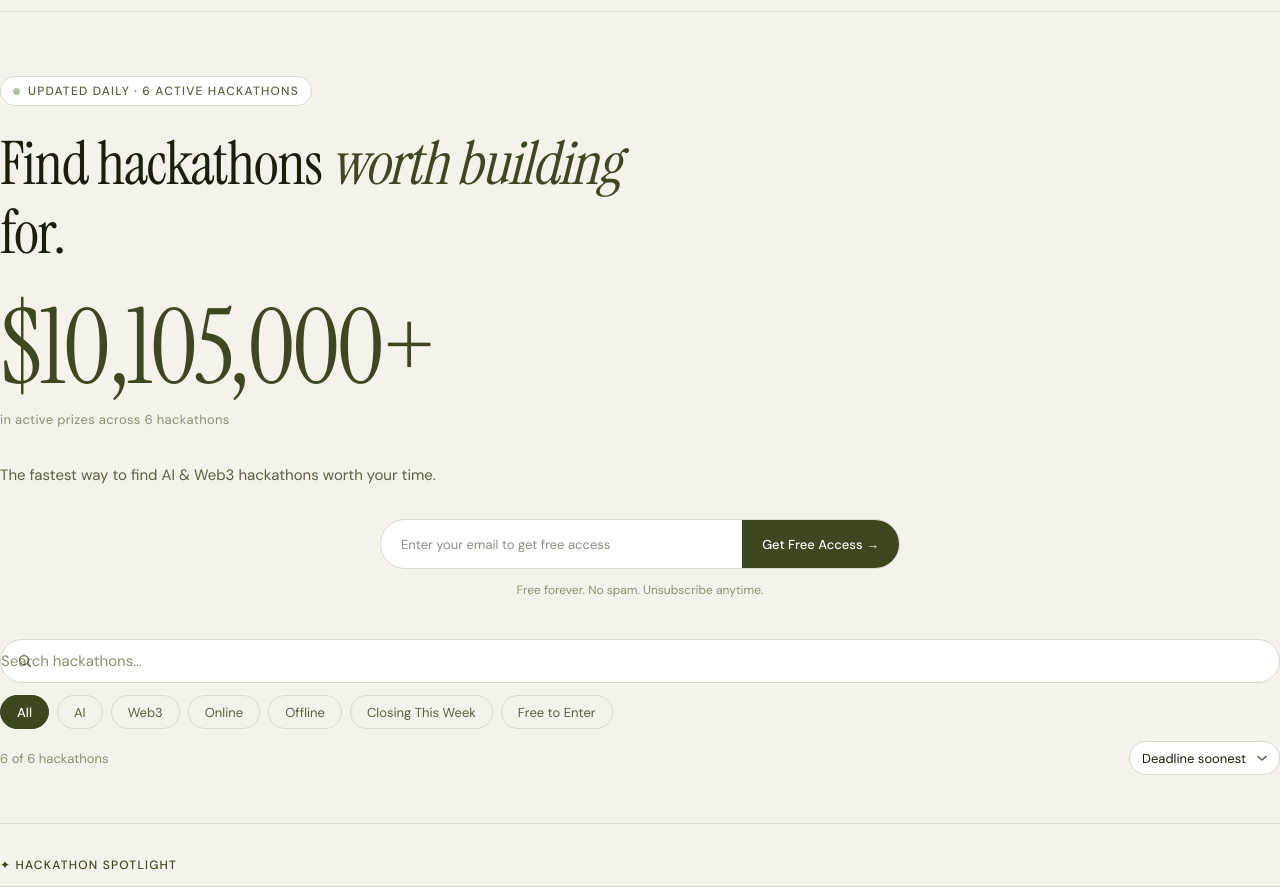
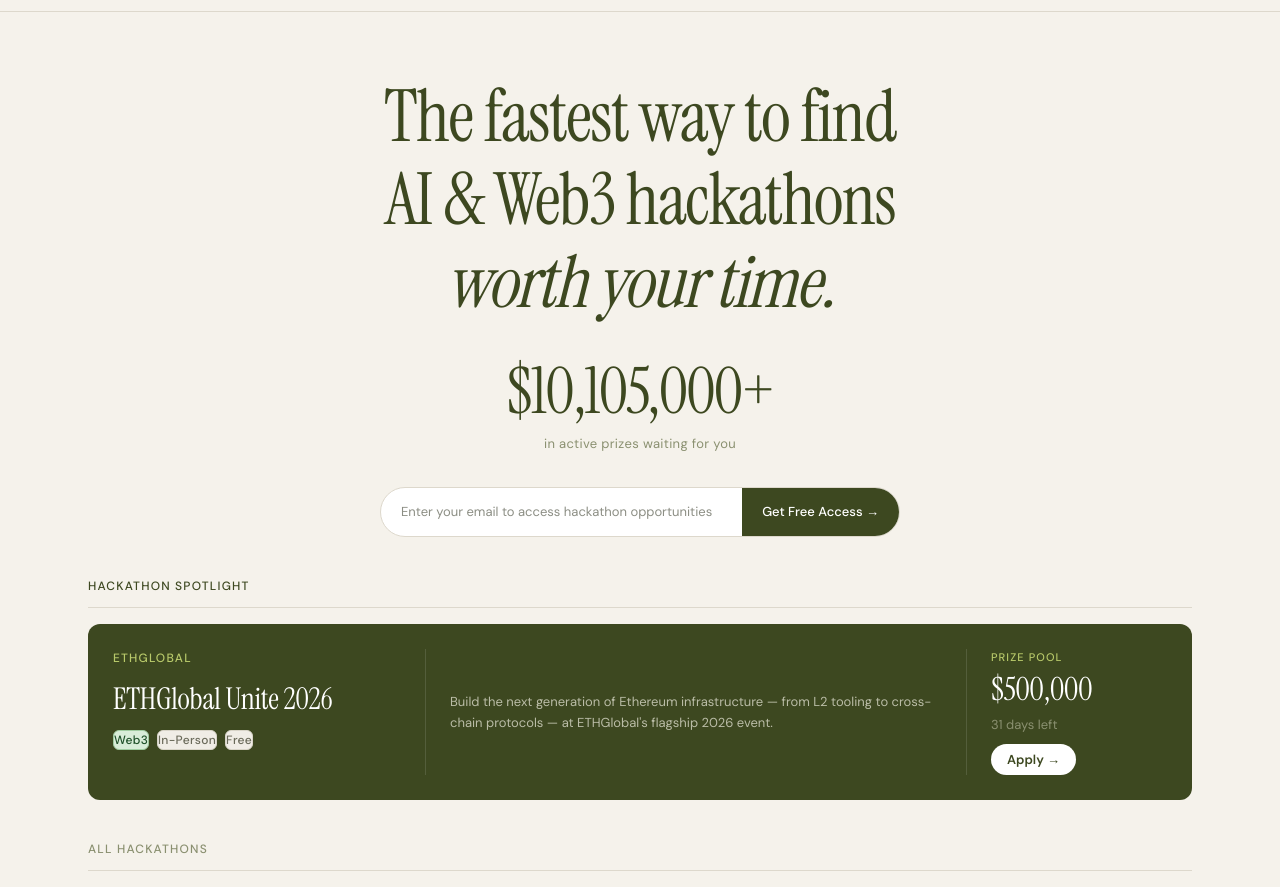
Before and after one commit to Benita2001/Hacklist, a Next.js app: page / in a window 1280 px wide. Shown: the part 84-971 px from the top of the page. Built offline with nearby package versions, Linux system fonts and the light colour scheme.

Commit message:
HackList progress backup

```diff
--- a/src/app/about/page.tsx
+++ b/src/app/about/page.tsx
@@ -59,11 +59,11 @@
           }}
         >
           HackList exists because finding a good hackathon shouldn&apos;t be hard. Devpost,
-          DoraHacks, and Lablab are built for organizers — they&apos;re tools for hosting, not
+          DoraHacks, and Lablab are built for organizers. They&apos;re tools for hosting, not
           discovering. Builders were left hunting across five different sites, missing deadlines,
           and losing track of prize pools. HackList fixes that: one clean list, every active AI
           and Web3 hackathon, sorted by deadline, prize front and center. We are an aggregator,
-          not a platform — every Apply button takes you directly to the original listing.
+          not a platform. Every Apply button takes you directly to the original listing.
         </p>
 
         {/* Value boxes */}
--- a/src/app/newsletter/page.tsx
+++ b/src/app/newsletter/page.tsx
@@ -21,7 +21,7 @@
 
 const whatYouGet = [
   'New hackathons added that week',
-  'Closing soon alerts — never miss a deadline',
+  'Closing soon alerts · never miss a deadline',
   'Prize pool highlights',
 ];
 
--- a/src/app/page.tsx
+++ b/src/app/page.tsx
@@ -1,11 +1,11 @@
 'use client';
 
-import { useState } from 'react';
+import { useState, useEffect, useRef } from 'react';
 import { getAllHackathons, filterHackathons } from '@/lib/data';
 import { FilterState } from '@/lib/types';
 import { PageShell } from '@/components/layout/PageShell';
 import { FilterBar } from '@/components/hackathon/FilterBar';
-import { HackathonGrid } from '@/components/hackathon/HackathonGrid';
+import { HackathonCard } from '@/components/hackathon/HackathonCard';
 
 const allHackathons = getAllHackathons();
 
@@ -15,11 +15,48 @@
   searchQuery:   '',
 };
 
+const sectionLabelStyle = {
+  fontSize:      'var(--text-xs)',
+  fontWeight:    500,
+  letterSpacing: 'var(--tracking-caps)',
+  textTransform: 'uppercase' as const,
+} as const;
+
+function SectionHeader({ children, color }: { children: React.ReactNode; color: string }) {
+  return (
+    <div style={{ marginBottom: 'var(--space-4)' }}>
+      <p style={{ ...sectionLabelStyle, color, marginBottom: 'var(--space-3)' }}>
+        {children}
+      </p>
+      <div style={{ height: '1px', backgroundColor: 'var(--color-border-default)' }} />
+    </div>
+  );
+}
+
 export default function HomePage() {
   const [filters, setFilters]     = useState<FilterState>(initialFilters);
   const [email, setEmail]         = useState('');
   const [submitted, setSubmitted] = useState(false);
   const [emailFocused, setEmailFocused] = useState(false);
+
+  const prizeRef = useRef<HTMLSpanElement>(null);
+
+  useEffect(() => {
+    const el = prizeRef.current;
+    if (!el) return;
+    const end = 10105000;
+    const duration = 2000;
+    const startTime = performance.now();
+    function update(currentTime: number) {
+      const elapsed = currentTime - startTime;
+      const progress = Math.min(elapsed / duration, 1);
+      const eased = 1 - Math.pow(1 - progress, 3);
+      const current = Math.floor(eased * end);
+      el.textContent = '$' + current.toLocaleString() + '+';
+      if (progress < 1) requestAnimationFrame(update);
+    }
+    requestAnimationFrame(update);
+  }, []);
 
   const filtered  = filterHackathons(allHackathons, filters);
   const spotlight = filtered.find(h => h.isSpotlight);
@@ -36,78 +73,37 @@
       <PageShell>
 
         {/* ── Hero ─────────────────────────────────────────────── */}
-      <section
-        style={{
-          paddingTop: 'var(--space-16)',
-          paddingBottom: 'var(--space-12)',
-        }}
-      >
-        {/* Live badge */}
-        <div
-          className="inline-flex items-center"
-          style={{
-            gap: 'var(--space-2)',
-            padding: '5px var(--space-3)',
-            borderRadius: 'var(--radius-pill)',
-            border: '1px solid var(--color-border-default)',
-            backgroundColor: 'var(--color-bg-surface)',
-            marginBottom: 'var(--space-6)',
-          }}
-        >
-          <span
-            className="dot-pulse shrink-0"
-            style={{
-              display: 'inline-block',
-              width: '7px',
-              height: '7px',
-              borderRadius: '50%',
-              backgroundColor: 'var(--color-success)',
-            }}
-          />
-          <span
-            style={{
-              fontSize: 'var(--text-xs)',
-              fontWeight: 500,
-              letterSpacing: 'var(--tracking-caps)',
-              textTransform: 'uppercase',
-              color: 'var(--color-text-secondary)',
-            }}
-          >
-            Updated daily · {allHackathons.length} active hackathons
-          </span>
-        </div>
+        <section style={{ paddingTop: 'var(--space-16)', paddingBottom: 'var(--space-10)' }}>
+          <div style={{ maxWidth: '800px', margin: '0 auto', textAlign: 'center' }}>
 
-        {/* Headline — Instrument Serif */}
+            {/* Headline */}
             <h1
               className="font-serif"
               style={{
-            fontSize: 'clamp(38px, 6vw, 60px)',
-            fontWeight: 400,
-            color: 'var(--color-text-primary)',
+                fontSize: 'clamp(48px, 7vw, 72px)',
                 lineHeight: 'var(--leading-tight)',
                 letterSpacing: '-0.02em',
-            marginBottom: 'var(--space-4)',
-            maxWidth: '640px',
+                margin: '0 auto var(--space-6)',
               }}
             >
-          Find hackathons{' '}
-          <em style={{ color: 'var(--color-moss)', fontStyle: 'italic' }}>
-            worth building
-          </em>{' '}
-          for.
+              <span style={{ display: 'block', fontWeight: 500, fontStyle: 'normal', color: 'var(--color-moss)' }}>
+                The fastest way to find
+              </span>
+              <span style={{ display: 'block', fontWeight: 400, fontStyle: 'normal', color: 'var(--color-moss)' }}>
+                AI &amp; Web3 hackathons
+              </span>
+              <em style={{ display: 'block', fontWeight: 400, fontStyle: 'italic', color: 'var(--color-moss)' }}>
+                worth your time.
+              </em>
             </h1>
 
-        {/* Prize Hero */}
-        <div
-          style={{
-            marginBottom: 'var(--space-8)',
-            paddingTop: 'var(--space-3)',
-          }}
-        >
+            {/* Prize number */}
+            <div style={{ margin: '0 auto var(--space-8)', paddingTop: 'var(--space-3)' }}>
               <span
+                ref={prizeRef}
                 className="font-serif"
                 style={{
-              fontSize: 'clamp(72px, 10vw, 104px)',
+                  fontSize: '64px',
                   fontWeight: 400,
                   color: 'var(--color-moss)',
                   lineHeight: 1,
@@ -116,7 +112,7 @@
                   marginBottom: 'var(--space-2)',
                 }}
               >
-            $10,105,000+
+                $0+
               </span>
               <span
                 style={{
@@ -125,25 +121,12 @@
                   letterSpacing: 'var(--tracking-wide)',
                 }}
               >
-            in active prizes across {allHackathons.length} hackathons
+                in active prizes waiting for you
               </span>
             </div>
 
-        {/* Subtitle */}
-        <p
-          style={{
-            fontSize: 'var(--text-base)',
-            color: 'var(--color-text-secondary)',
-            lineHeight: 'var(--leading-relaxed)',
-            maxWidth: '460px',
-            marginBottom: 'var(--space-8)',
-          }}
-        >
-          The fastest way to find AI&nbsp;&amp;&nbsp;Web3 hackathons worth your time.
-        </p>
-
             {/* Email capture */}
-        <div style={{ maxWidth: '520px', margin: '0 auto', marginBottom: 'var(--space-10)' }}>
+            <div style={{ maxWidth: '520px', margin: '0 auto' }}>
               {submitted ? (
                 <p
                   style={{
@@ -154,7 +137,7 @@
                     padding: 'var(--space-4) 0',
                   }}
                 >
-              ✓ You&apos;re in. Hackathons every Monday — straight to your inbox.
+                  You&apos;re in. Hackathons every Monday, straight to your inbox.
                 </p>
               ) : (
                 <>
@@ -175,7 +158,7 @@
                       onChange={e => setEmail(e.target.value)}
                       onFocus={() => setEmailFocused(true)}
                       onBlur={() => setEmailFocused(false)}
-                  placeholder="Enter your email to get free access"
+                      placeholder="Enter your email to access hackathon opportunities"
                       required
                       style={{
                         flex: 1,
@@ -210,45 +193,72 @@
                       Get Free Access →
                     </button>
                   </form>
-              <p
-                style={{
-                  textAlign: 'center',
-                  marginTop: 'var(--space-3)',
-                  fontSize: 'var(--text-xs)',
-                  color: 'var(--color-text-muted)',
-                }}
-              >
-                Free forever. No spam. Unsubscribe anytime.
-              </p>
                 </>
               )}
             </div>
 
-        {/* Search + Filters */}
+          </div>
+        </section>
+
+        {/* ── Spotlight ────────────────────────────────────────── */}
+        {spotlight && (
+          <section style={{ paddingBottom: 'var(--space-10)' }}>
+            <SectionHeader color="var(--color-moss)">Hackathon Spotlight</SectionHeader>
+            <HackathonCard hackathon={spotlight} spotlight index={0} />
+          </section>
+        )}
+
+        {/* ── All Hackathons ───────────────────────────────────── */}
+        <section style={{ paddingBottom: 'var(--space-20)' }}>
+          {allHackathons.length === 0 ? (
+            <div
+              className="flex flex-col items-center justify-center text-center"
+              style={{ padding: 'var(--space-24) 0' }}
+            >
+              <p style={{ fontSize: 'var(--text-md)', color: 'var(--color-text-muted)', lineHeight: 'var(--leading-relaxed)' }}>
+                No active hackathons right now. Check back soon. We update weekly.
+              </p>
+            </div>
+          ) : (
+            <>
+              <SectionHeader color="var(--color-text-muted)">All Hackathons</SectionHeader>
+
               <FilterBar
                 filters={filters}
                 onChange={setFilters}
                 totalCount={allHackathons.length}
                 filteredCount={filtered.length}
               />
+
+              {regular.length === 0 ? (
+                <div
+                  className="flex flex-col items-center justify-center text-center"
+                  style={{ padding: 'var(--space-24) 0', gap: 'var(--space-4)' }}
+                >
+                  <h3 style={{ fontSize: 'var(--text-lg)', fontWeight: 600, color: 'var(--color-text-primary)' }}>
+                    No hackathons found
+                  </h3>
+                  <p style={{ fontSize: 'var(--text-sm)', color: 'var(--color-text-secondary)' }}>
+                    Try adjusting your filters or search.
+                  </p>
+                </div>
+              ) : (
+                <div
+                  className="grid grid-cols-1 md:grid-cols-2 lg:grid-cols-3"
+                  style={{ gap: 'var(--space-5)', alignItems: 'stretch', marginTop: 'var(--space-5)' }}
+                >
+                  {regular.map((hackathon, index) => (
+                    <HackathonCard
+                      key={hackathon.id}
+                      hackathon={hackathon}
+                      index={index}
+                    />
+                  ))}
+                </div>
+              )}
+            </>
+          )}
         </section>
-
-      {/* ── Divider ──────────────────────────────────────────── */}
-      <hr className="divider" />
-
-      {/* ── Grid ─────────────────────────────────────────────── */}
-      <div
-        style={{
-          paddingTop: 'var(--space-8)',
-          paddingBottom: 'var(--space-20)',
-        }}
-      >
-        <HackathonGrid
-          hackathons={regular}
-          spotlight={spotlight}
-          noActiveHackathons={allHackathons.length === 0}
-        />
-      </div>
 
       </PageShell>
 
--- a/src/app/submit/page.tsx
+++ b/src/app/submit/page.tsx
@@ -31,7 +31,7 @@
         style={{
           paddingTop: 'var(--space-16)',
           paddingBottom: 'var(--space-24)',
-          maxWidth: '800px',
+          maxWidth: 'var(--max-width-prose)',
           margin: '0 auto',
         }}
       >
--- a/src/components/hackathon/FilterBar.tsx
+++ b/src/components/hackathon/FilterBar.tsx
@@ -52,12 +52,63 @@
   return (
     <div style={{ display: 'flex', flexDirection: 'column', gap: 'var(--space-3)' }}>
 
-      {/* ── Search ─────────────────────────────────────────── */}
-      <Input
-        value={filters.searchQuery}
-        onChange={handleSearchChange}
-        placeholder="Search hackathons…"
-      />
+      {/* ── Count + Search + Sort ──────────────────────────── */}
+      <div style={{ display: 'flex', alignItems: 'center', gap: 'var(--space-3)' }}>
+
+        <span style={{ flexShrink: 0, fontSize: 'var(--text-sm)', color: 'var(--color-text-muted)', whiteSpace: 'nowrap' }}>
+          {filteredCount} of {totalCount} hackathon{totalCount === 1 ? '' : 's'}
+        </span>
+
+        <div style={{ flex: 1, minWidth: 0 }}>
+          <Input
+            value={filters.searchQuery}
+            onChange={handleSearchChange}
+            placeholder="Search hackathons…"
+          />
+        </div>
+
+        <div style={{ position: 'relative', flexShrink: 0 }}>
+          <select
+            value={filters.sortBy}
+            onChange={handleSortChange}
+            aria-label="Sort hackathons"
+            style={{
+              appearance: 'none',
+              height: 'var(--pill-height)',
+              paddingLeft: 'var(--space-3)',
+              paddingRight: 'var(--space-8)',
+              backgroundColor: 'var(--color-bg-surface)',
+              border: '1px solid var(--color-border-default)',
+              borderRadius: 'var(--radius-pill)',
+              color: 'var(--color-text-primary)',
+              fontSize: 'var(--text-sm)',
+              cursor: 'pointer',
+              outline: 'none',
+              whiteSpace: 'nowrap',
+            }}
+          >
+            <option value="deadline">Deadline soonest</option>
+            <option value="prize">Prize largest</option>
+            <option value="recent">Recently added</option>
+          </select>
+          <span
+            style={{
+              position: 'absolute',
+              right: '12px',
+              top: '50%',
+              transform: 'translateY(-50%)',
+              pointerEvents: 'none',
+              color: 'var(--color-text-secondary)',
+            }}
+            aria-hidden="true"
+          >
+            <svg width="12" height="12" viewBox="0 0 12 12" fill="none">
+              <path d="M2 4.5L6 8L10 4.5" stroke="currentColor" strokeWidth="1.5" strokeLinecap="round" strokeLinejoin="round" />
+            </svg>
+          </span>
+        </div>
+
+      </div>
 
       {/* ── Filter pills ───────────────────────────────────── */}
       <div
@@ -100,47 +151,6 @@
         })}
       </div>
 
-      {/* ── Count + Sort ───────────────────────────────────── */}
-      <div className="flex items-center justify-between" style={{ gap: 'var(--space-4)' }}>
-        <span style={{ fontSize: 'var(--text-sm)', color: 'var(--color-text-muted)' }}>
-          {filteredCount} of {totalCount} hackathon{totalCount === 1 ? '' : 's'}
-        </span>
-
-        <div className="relative shrink-0">
-          <select
-            value={filters.sortBy}
-            onChange={handleSortChange}
-            aria-label="Sort hackathons"
-            style={{
-              appearance: 'none',
-              height: 'var(--pill-height)',
-              paddingLeft: 'var(--space-3)',
-              paddingRight: 'var(--space-8)',
-              backgroundColor: 'var(--color-bg-surface)',
-              border: '1px solid var(--color-border-default)',
-              borderRadius: 'var(--radius-pill)',
-              color: 'var(--color-text-primary)',
-              fontSize: 'var(--text-sm)',
-              cursor: 'pointer',
-              outline: 'none',
-            }}
-          >
-            <option value="deadline">Deadline soonest</option>
-            <option value="prize">Prize largest</option>
-            <option value="recent">Recently added</option>
-          </select>
-          <span
-            className="absolute right-[12px] top-1/2 -translate-y-1/2 pointer-events-none"
-            style={{ color: 'var(--color-text-secondary)' }}
-            aria-hidden="true"
-          >
-            <svg width="12" height="12" viewBox="0 0 12 12" fill="none">
-              <path d="M2 4.5L6 8L10 4.5" stroke="currentColor" strokeWidth="1.5" strokeLinecap="round" strokeLinejoin="round" />
-            </svg>
-          </span>
-        </div>
-      </div>
-
     </div>
   );
 }
--- a/src/components/hackathon/HackathonCard.tsx
+++ b/src/components/hackathon/HackathonCard.tsx
@@ -43,7 +43,7 @@
         onClick={handleCardClick}
         onKeyDown={(e) => { if (e.key === 'Enter') handleCardClick(); }}
         tabIndex={0}
-        aria-label={`${hackathon.name} — ${hackathon.prizeDisplay}. Spotlight. View details.`}
+        aria-label={`${hackathon.name}, ${hackathon.prizeDisplay}. Spotlight. View details.`}
         className={`animate-fade-up flex flex-col md:flex-row cursor-pointer outline-none${isClosingSoon ? ' closing-soon-pulse' : ''}`}
         style={{
           animationDelay: animDelay,
@@ -83,7 +83,7 @@
               pointerEvents: 'none',
             }}
           >
-            🔥 Closing Soon
+            Closing Soon
           </span>
         )}
         {/* Left: organizer + name + tags */}
@@ -221,7 +221,7 @@
       onClick={handleCardClick}
       onKeyDown={(e) => { if (e.key === 'Enter') handleCardClick(); }}
       tabIndex={0}
-      aria-label={`${hackathon.name} — ${hackathon.prizeDisplay}. View details.`}
+      aria-label={`${hackathon.name}, ${hackathon.prizeDisplay}. View details.`}
       className={`animate-fade-up flex flex-col cursor-pointer outline-none${isClosingSoon ? ' closing-soon-pulse' : ''}`}
       style={{
         animationDelay: animDelay,
--- a/src/components/hackathon/HackathonGrid.tsx
+++ b/src/components/hackathon/HackathonGrid.tsx
@@ -38,7 +38,7 @@
           lineHeight: 'var(--leading-relaxed)',
         }}
       >
-        No active hackathons right now. Check back soon — we update weekly.
+        No active hackathons right now. Check back soon. We update weekly.
       </p>
     </div>
   );
@@ -85,7 +85,7 @@
       {spotlight && (
         <section>
           <SectionHeader color="var(--color-moss)">
-            ✦ Hackathon Spotlight
+            Hackathon Spotlight
           </SectionHeader>
           <HackathonCard hackathon={spotlight} spotlight index={0} />
         </section>
--- a/src/components/layout/Footer.tsx
+++ b/src/components/layout/Footer.tsx
@@ -19,9 +19,9 @@
     >
       <div
         style={{
-          maxWidth: 'var(--max-width-site)',
+          maxWidth: '1200px',
           margin: '0 auto',
-          padding: 'var(--space-10) var(--space-6)',
+          padding: '40px clamp(24px, 4vw, 48px)',
         }}
       >
         {/* Main row */}
--- a/src/components/layout/Header.tsx
+++ b/src/components/layout/Header.tsx
@@ -54,10 +54,10 @@
       <div
         className="h-full flex items-center justify-between"
         style={{
-          maxWidth: 'var(--max-width-site)',
+          maxWidth: '1200px',
           margin: '0 auto',
-          paddingLeft: 'var(--space-6)',
-          paddingRight: 'var(--space-6)',
+          paddingLeft: 'clamp(24px, 4vw, 48px)',
+          paddingRight: 'clamp(24px, 4vw, 48px)',
         }}
       >
 
--- a/src/components/layout/PageShell.tsx
+++ b/src/components/layout/PageShell.tsx
@@ -8,14 +8,15 @@
 export function PageShell({ children, className = '' }: PageShellProps) {
   return (
     <main
-      className={[
-        'w-full mx-auto',
-        'max-w-[var(--max-width-site)]',
-        'px-[var(--space-6)] md:px-[var(--space-8)]',
-        className,
-      ]
-        .filter(Boolean)
-        .join(' ')}
+      className={className || undefined}
+      style={{
+        width: '100%',
+        maxWidth: '1200px',
+        marginLeft: 'auto',
+        marginRight: 'auto',
+        paddingLeft: 'clamp(24px, 4vw, 48px)',
+        paddingRight: 'clamp(24px, 4vw, 48px)',
+      }}
     >
       {children}
     </main>
--- a/src/components/ui/GetAccessButton.tsx
+++ b/src/components/ui/GetAccessButton.tsx
@@ -161,7 +161,7 @@
                   You&apos;re in.
                 </h3>
                 <p style={{ fontSize: 'var(--text-sm)', color: 'var(--color-text-secondary)', lineHeight: 'var(--leading-relaxed)' }}>
-                  Every Monday morning: new hackathons, closing-soon alerts, and prize highlights — straight to your inbox.
+                  Every Monday morning: new hackathons, closing-soon alerts, and prize highlights · straight to your inbox.
                 </p>
               </div>
             ) : (
```
Lines whose indentation alone changed are shown as unchanged.
